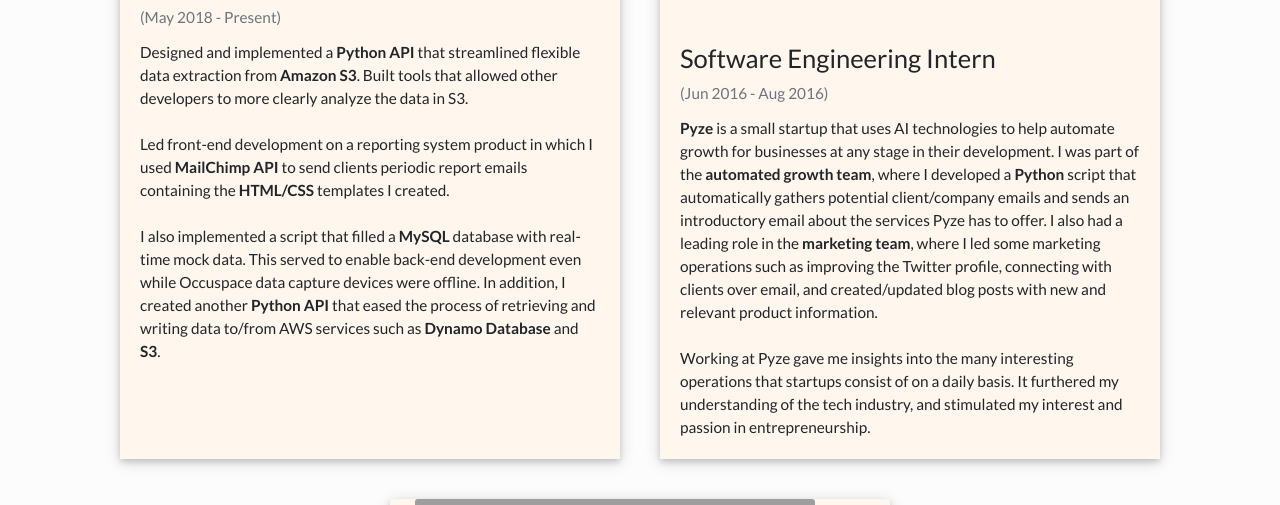
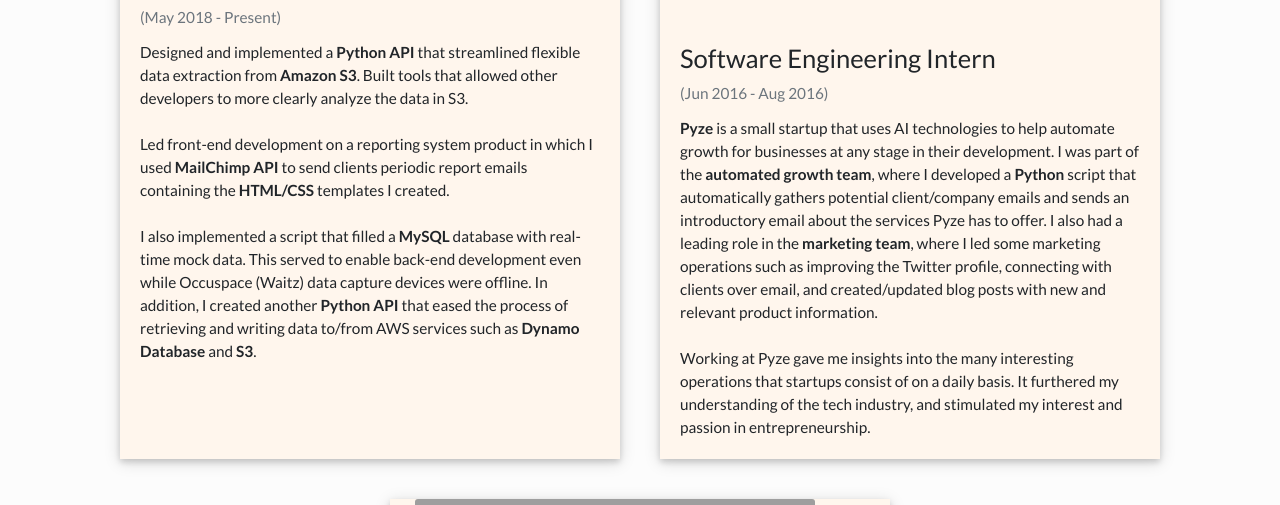
Before and after one commit to danielfritsch/Personal-Webiste, a Flask app: page / in a window 1280 px wide. Shown: the part 1135-1640 px from the top of the page. Run offline with Flask 2, Linux system fonts and the light colour scheme; some libraries are stand-ins or nearby versions; grey boxes are pictures that could not be loaded.

Commit message:
Added waitz/occuspace clarification in work card

```diff
--- a/templates/index.html
+++ b/templates/index.html
@@ -84,7 +84,7 @@
 				  	<img class="waitz-img" src="https://image.ibb.co/hvsWFK/name_logo_close_border.png" alt="Card image cap">
 				    <div class="card-body">
 				      <h4 class="card-title">Software Engineering Intern <br> <small class="text-muted card-date">(May 2018 - Present)</small></h4>
-				      <p class="card-text">Designed and implemented a <strong>Python API</strong> that streamlined flexible data extraction from <strong>Amazon S3</strong>. Built tools that allowed other developers to more clearly analyze the data in S3. <br><br>Led front-end development on a reporting system product in which I used <strong>MailChimp API</strong> to send clients periodic report emails containing the <strong>HTML/CSS</strong> templates I created. <br><br>I also implemented a script that filled a <strong>MySQL</strong> database with real-time mock data. This served to enable back-end development even while Occuspace data capture devices were offline. In addition, I created another <strong>Python API</strong> that eased the process of retrieving and writing data to/from AWS services such as <strong>Dynamo Database</strong> and <strong>S3</strong>.<br><br></p>
+				      <p class="card-text">Designed and implemented a <strong>Python API</strong> that streamlined flexible data extraction from <strong>Amazon S3</strong>. Built tools that allowed other developers to more clearly analyze the data in S3. <br><br>Led front-end development on a reporting system product in which I used <strong>MailChimp API</strong> to send clients periodic report emails containing the <strong>HTML/CSS</strong> templates I created. <br><br>I also implemented a script that filled a <strong>MySQL</strong> database with real-time mock data. This served to enable back-end development even while Occuspace (Waitz) data capture devices were offline. In addition, I created another <strong>Python API</strong> that eased the process of retrieving and writing data to/from AWS services such as <strong>Dynamo Database</strong> and <strong>S3</strong>.<br><br></p>
 				    </div>
 
 				  </div>
```
